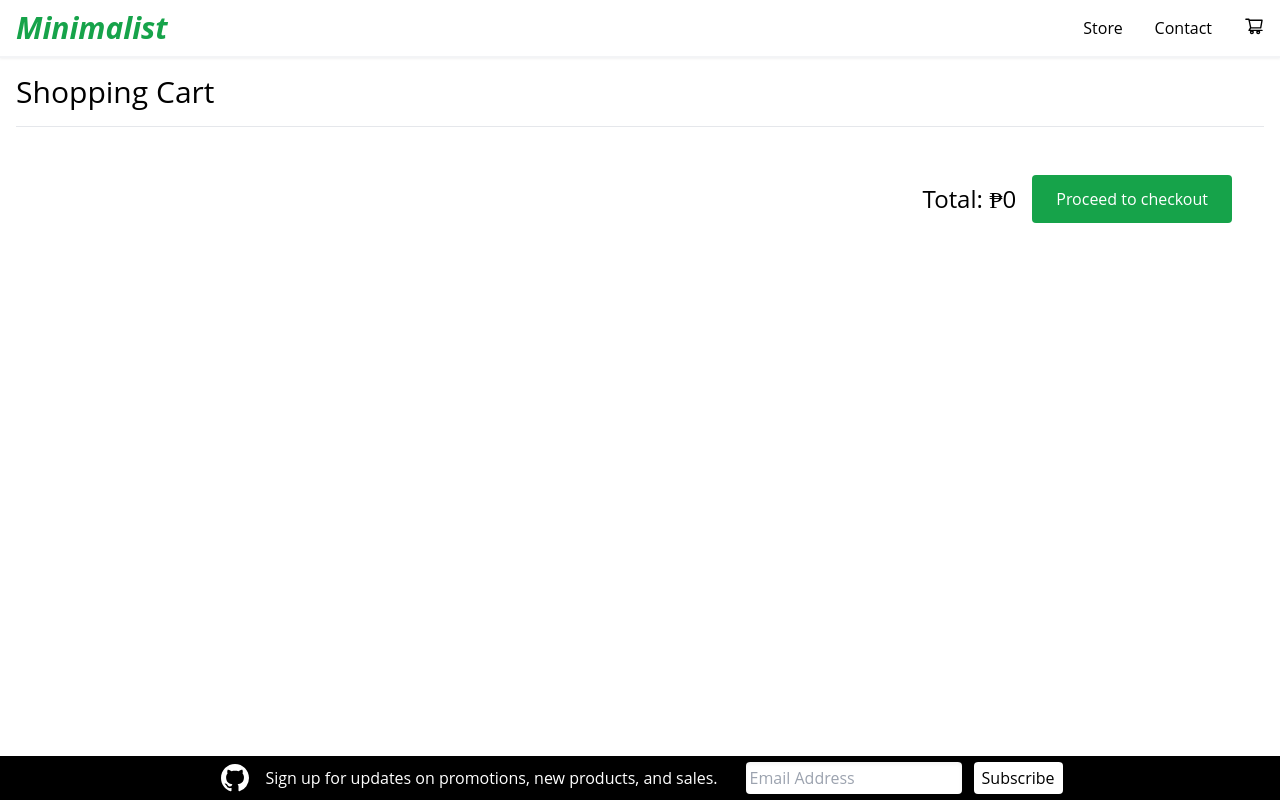
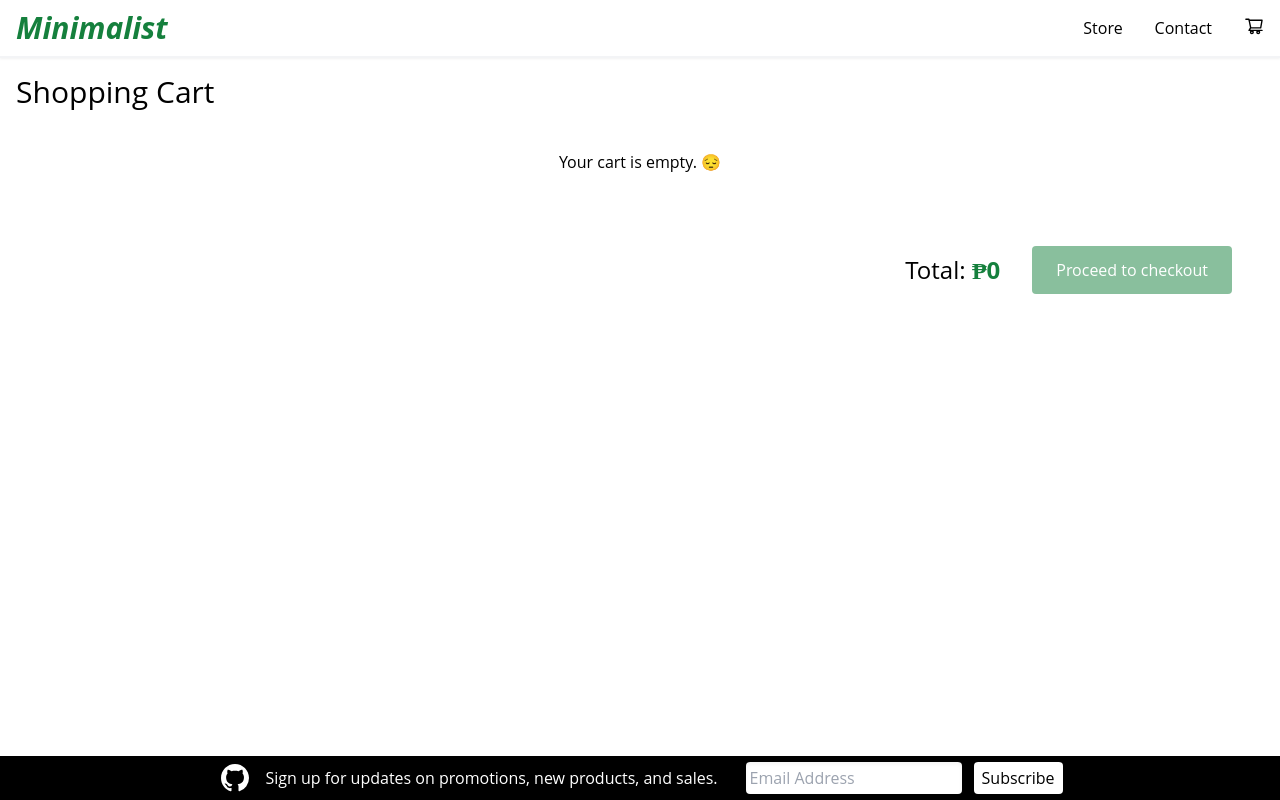
Before and after one commit to ivananora/shopping-cart, a React (Create React App) app: page /cart in a window 1280 px wide. Built offline with nearby package versions, Linux system fonts and the light colour scheme; the HTML template or start-up script is replaced by a standard one.

Commit message:
Update styles

```diff
--- a/src/components/NavBar.jsx
+++ b/src/components/NavBar.jsx
@@ -13,20 +13,26 @@ const NavBar = () => {
   return (
     <div className="flex flex-col items-center w-screen sticky top-0 z-50 bg-white border-b-2 border-gray-100 drop-shadow-sm">
       <div className="flex flex-col justify-between items-center sm:flex-row sm:w-full xl:w-[1280px] px-4">
-        <Link to="/" className="text-3xl font-bold italic text-green-600">
+        <Link to="/" className="text-3xl font-bold italic text-green-700">
           Minimalist
         </Link>
         <div className="flex">
-          <Link to="/store" className="p-4">
+          <Link
+            to="/store"
+            className="p-4 hover:underline underline-offset-8 decoration-2"
+          >
             Store
           </Link>
-          <Link to="/about" className="p-4">
+          <Link
+            to="/about"
+            className="p-4 hover:underline underline-offset-8 decoration-2"
+          >
             Contact
           </Link>
           <Link to="/cart" className="py-4 pl-4 relative">
             <AiOutlineShoppingCart size="20" />
             {cart.length > 0 ? (
-              <p className="flex absolute top-[25px] right-[10px] w-[18px] h-[18px] rounded-full bg-green-600 text-white justify-center items-center">
+              <p className="flex absolute bottom-[30px] left-[27px] w-[18px] h-[18px] rounded-full bg-green-700 text-white justify-center items-center">
                 {sumProducts()}
               </p>
             ) : null}
--- a/src/components/ProductComponent.jsx
+++ b/src/components/ProductComponent.jsx
@@ -30,12 +30,12 @@ const ProductComponent = () => {
         <div className="mt-4">
           <h5 className="h-7 truncate text-lg tracking-tight">{title}</h5>
           <p className="text-gray-400 mb-1">{category}</p>
-          <p className="text-xl font-bold mb-1">
+          <p className="text-xl font-bold mb-1 text-green-700">
             ₱{roundUpNearestTen(Math.floor(price * 57))}
           </p>
           <div className="flex">
             <AiFillStar size="22" className="mr-1 text-yellow-400" />
-            <p className="text-gray-400">{rate}</p>
+            <p>{rate.toFixed(1)}</p>
           </div>
         </div>
       </Link>
--- a/src/pages/Cart.jsx
+++ b/src/pages/Cart.jsx
@@ -30,14 +30,27 @@ const Cart = () => {
   return (
     <div className="w-full xl:w-[1280px] p-4">
       <h1 className="text-3xl">Shopping Cart</h1>
-      <div className="my-4 border-b">{cartItems}</div>
+      {cart.length !== 0 ? (
+        <div className="my-4 border-b">{cartItems}</div>
+      ) : (
+        <p className="my-10 text-center">Your cart is empty. 😔</p>
+      )}
       <div className="flex flex-col sm:flex-row items-center justify-end p-4">
-        <p className="text-2xl bold">
-          Total: ₱{Math.ceil(totalPrice() / 10) * 10 * 57}
+        <p className="text-2xl mr-4">
+          Total:{" "}
+          <span className="font-bold text-green-700">
+            ₱{Math.ceil(totalPrice() / 10) * 10 * 57}
+          </span>
         </p>
-        <button className="py-3 px-6 bg-green-600 text-white rounded hover:bg-green-500 m-4">
-          Proceed to checkout
-        </button>
+        {cart.length !== 0 ? (
+          <button className="py-3 px-6 bg-green-700 text-white rounded hover:bg-green-600 m-4">
+            Proceed to checkout
+          </button>
+        ) : (
+          <button className="py-3 px-6 bg-green-700 opacity-50 text-white rounded m-4 cursor-not-allowed">
+            Proceed to checkout
+          </button>
+        )}
       </div>
     </div>
   );
--- a/src/pages/Home.jsx
+++ b/src/pages/Home.jsx
@@ -3,8 +3,8 @@ import { Link } from "react-router-dom";
 
 const Home = () => {
   return (
-    <div className="grid grid-cols-1 text-center lg:text-left  w-full xl:w-[1280px] px-4 py-10 items-center lg:grid-cols-2">
-      <main className="mb-10">
+    <div className="grid grid-cols-1 text-center lg:text-left w-full xl:w-[1280px] px-4 py-10 items-center lg:grid-cols-2">
+      <main className="mb-10 w-full">
         <h1 className="text-6xl lg:text-7xl lg:mr-20 pb-5">
           Every purchase will be made with pleasure.
         </h1>
@@ -14,7 +14,7 @@ const Home = () => {
         </p>
         <Link
           to="/store"
-          className="rounded bg-green-600 text-white py-3 px-6 m-1 hover:bg-green-500"
+          className="rounded bg-green-700 text-white py-3 px-6 m-1 hover:bg-green-600"
         >
           Start Shopping
         </Link>
--- a/src/pages/StoreComponent.jsx
+++ b/src/pages/StoreComponent.jsx
@@ -23,7 +23,7 @@ const StoreComponent = () => {
   console.log("Products: ", products);
 
   return (
-    <div className="grid gap-5 p-4 max-w-[1280px] grid-cols-1 sm:grid-cols-2 lg:grid-cols-3 xl:grid-cols-4">
+    <div className="grid gap-5 px-4 py-10 max-w-[1280px] grid-cols-1 sm:grid-cols-2 lg:grid-cols-3 xl:grid-cols-4">
       <ProductComponent />
     </div>
   );
```
